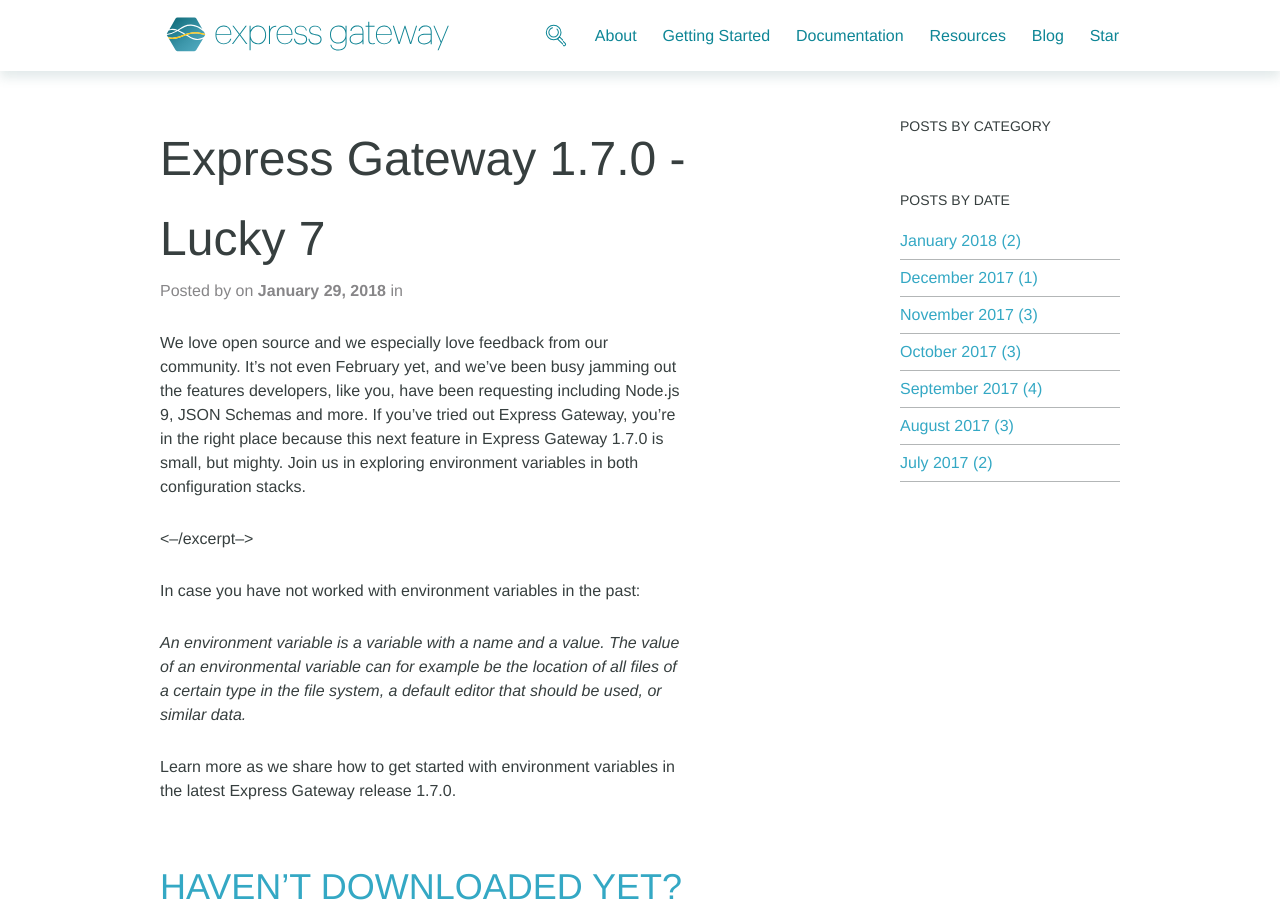
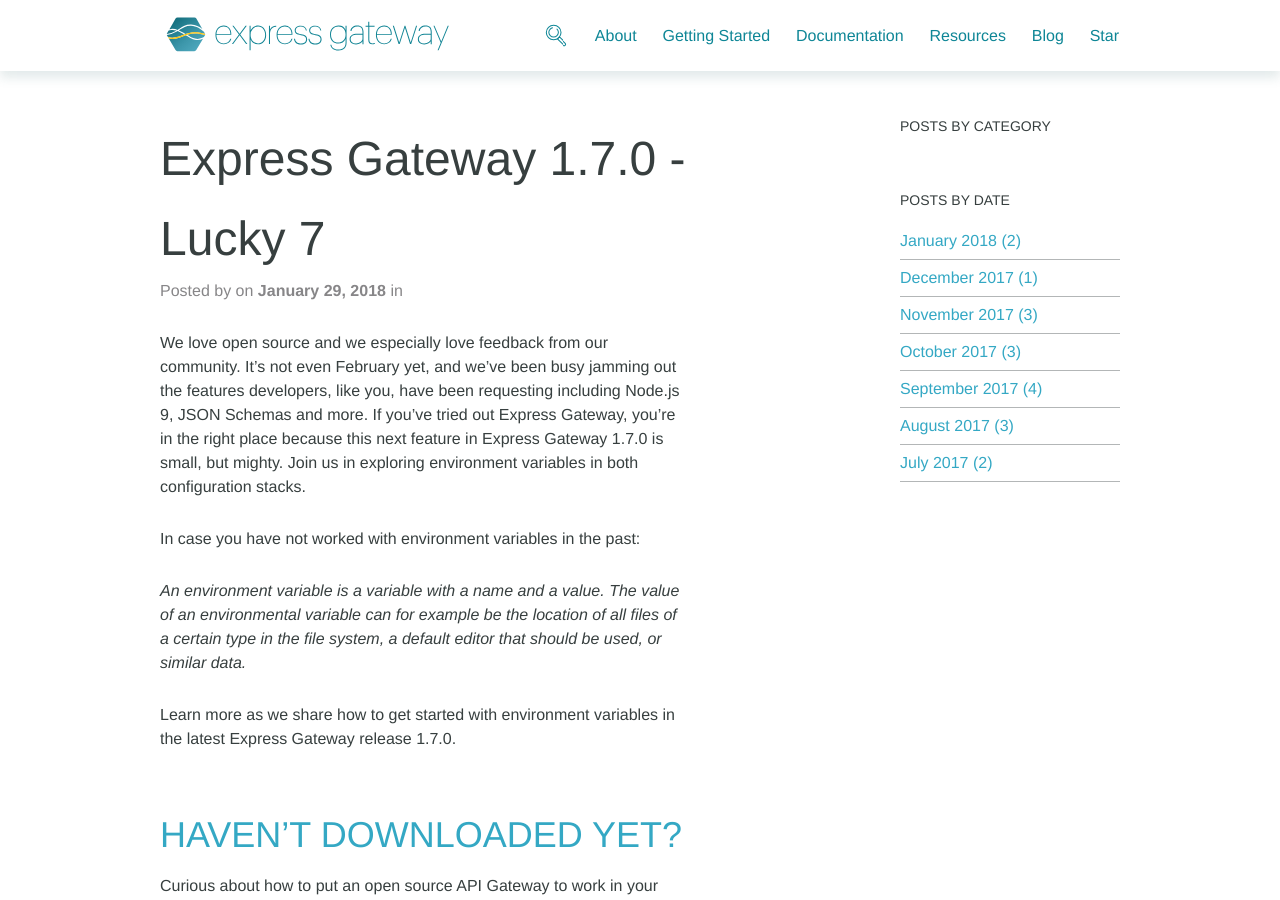
Before and after one commit to ExpressGateway/express-gateway.io, a Jekyll site: the page built from _posts/2018-01-29-express-gateway-1-dot-7-0-lucky-7.markdown, in a window 1280 px wide and 900 px high. Built offline with Jekyll 4.4.1, drawn with Linux system fonts in a browser that asks for light colours; nearby versions of some CDN libraries; some web fonts are replaced; our own code applies the rules of GitHub Pages for plain Markdown files; comment, search, counter and statistics services are not loaded.

Commit message:
Updated Express Gateway 1 Dot 7 0 Lucky 7

```diff
--- a/_posts/2018-01-29-express-gateway-1-dot-7-0-lucky-7.markdown
+++ b/_posts/2018-01-29-express-gateway-1-dot-7-0-lucky-7.markdown
@@ -9,7 +9,7 @@
 
 We love open source and we especially love feedback from our community. It’s not even February yet, and we’ve been busy jamming out the features developers, like you, have been requesting including Node.js 9, JSON Schemas and more. If you’ve tried out Express Gateway, you’re in the right place because this next feature in Express Gateway 1.7.0 is small, but mighty. Join us in exploring environment variables in both configuration stacks.
 
-<--/excerpt-->
+<!--excerpt-->
 
 In case you have not worked with environment variables in the past:
 
```
